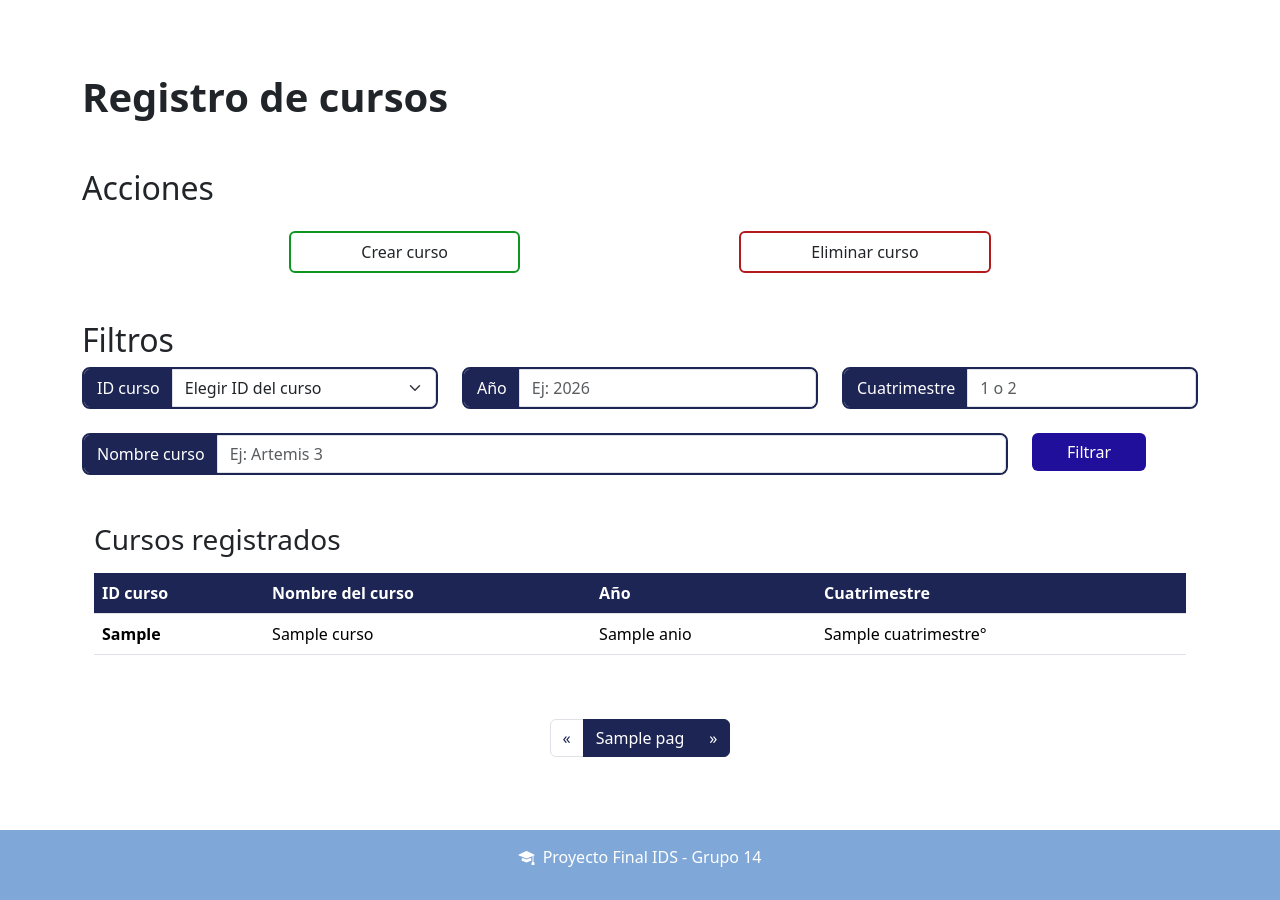
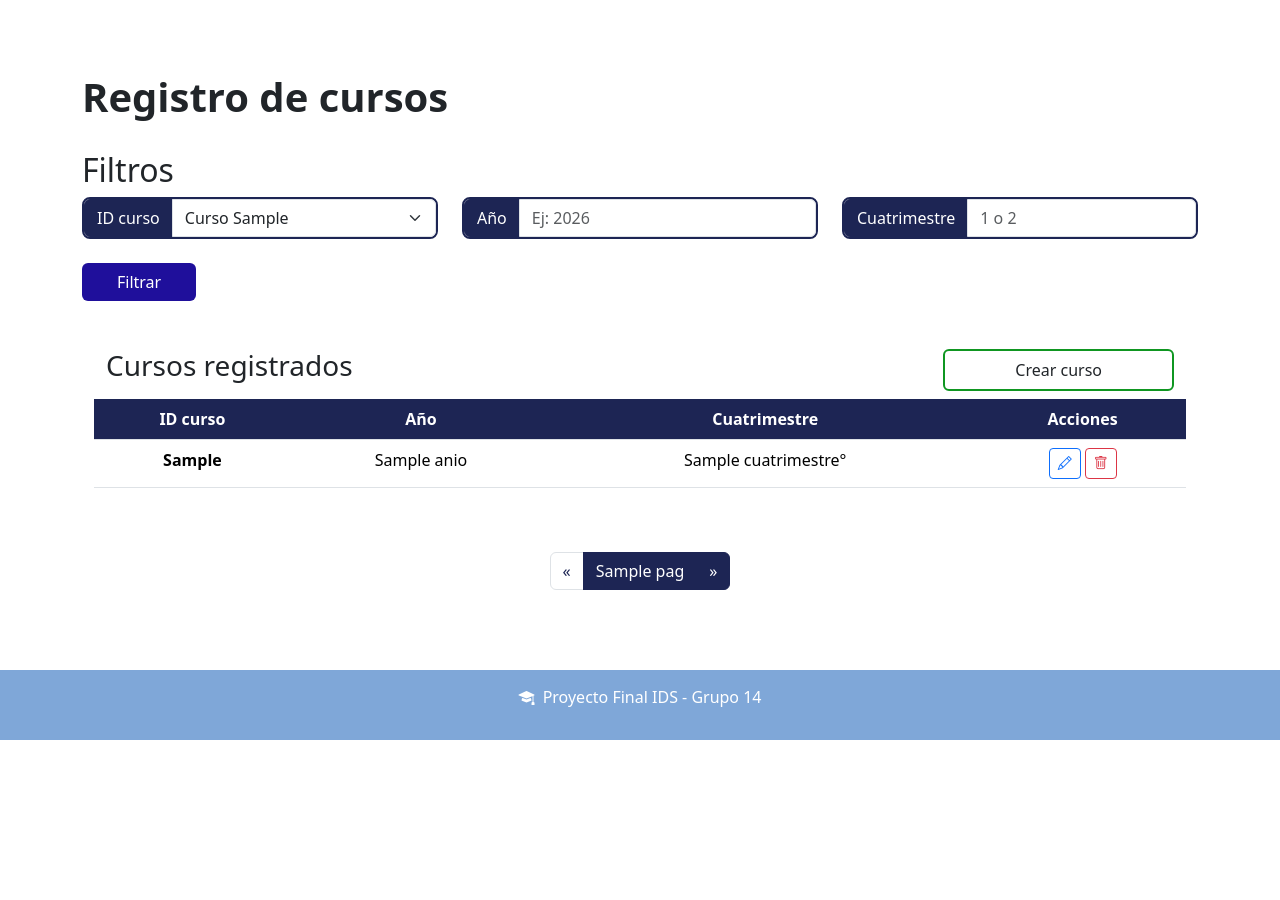
Before and after one commit to cfunest-sys/IDS_Proyecto_final_Grupo14, a Flask app: template app_frontend/templates/cursos.html in a window 1280 px wide. Shown: the part 60-960 px from the top of the page. After the commit the page ends 800 px from the top, so only its background shows below. Run offline with Flask 3, Linux system fonts and the light colour scheme; the template is opened without the code that fills it: most values are stand-ins (such as "Sample title", 1, 10 or a date in 2020).

Commit message:
correcion de estilo a cursos y añadi editar curso

```diff
--- a/app_frontend/templates/cursos.html
+++ b/app_frontend/templates/cursos.html
@@ -11,19 +11,6 @@ Gestión de cursos
         Registro de cursos
     </h1>
 
-    <div class="container mt-5 mb-5 px-0">
-        <h2>
-            Acciones
-        </h2>
-        <div class="row mb-5 mt-4 mx-0 justify-content-evenly">
-        <div class="col-auto">
-            <button class="btn btn-crear" data-bs-toggle="modal" data-bs-target="#modal_crear_curso">Crear curso</button>
-        </div>
-        <div class="col-auto">
-            <button class="btn btn-eliminar" data-bs-toggle="modal" data-bs-target="#modal_eliminar_curso">Eliminar curso</button>
-        </div>
-    </div>
-
     <div class="container px-0">
         <form action="/cursos" method="get">
             <h2>
@@ -34,9 +21,9 @@ Gestión de cursos
                     <div class="input-group">
                         <label class="input-group-text" for="inputGroupSelect01">ID curso</label>
                         <select class="form-select" id="inputGroupSelect01" name="id_curso">
-                            <option value="" selected>Elegir ID del curso</option>
+                            <option value="" >Elegir ID del curso</option>
                             {% for curso in cursos_todos %}
-                                <option value="{{ curso.id_curso }}">Curso {{ curso.id_curso }}</option>
+                                <option value="{{ curso.id_curso }}" {{'selected' if curso.id_curso | int == id_curso | int}}>Curso {{ curso.id_curso }}</option>
                             {% endfor %}
                         </select>
                     </div>
@@ -45,55 +32,66 @@ Gestión de cursos
                 <div class="col-md-4">
                     <div class="input-group">
                         <span class="input-group-text" id="inputGroup-sizing-default">Año</span>
-                        <input type="number" class="form-control" name="anio" placeholder="Ej: 2026" min="2000" max="2100">
+                        <input type="number" value="{{ anio }}" class="form-control" name="anio" placeholder="Ej: 2026" min="2000" max="2100">
                     </div>
                 </div>
 
                 <div class="col-md-4">
                     <div class="input-group">
                         <span class="input-group-text" id="inputGroup-sizing-default">Cuatrimestre</span>
-                        <input type="number" class="form-control" name="cuatrimestre" placeholder="1 o 2" min="1" max="2">
+                        <input type="number" value="{{ cuatrimestre }}" class="form-control" name="cuatrimestre" placeholder="1 o 2" min="1" max="2">
                     </div>
                 </div>
             </div>
+            <div class="col-md-2">
+                <button type="submit" class="btn btn-filtrar">Filtrar</button>
+            </div>
 
-            <div class="row mb-4">
-                <div class="col-md-10">
-                    <div class="input-group">
-                        <span class="input-group-text" id="inputGroup-sizing-default">Nombre curso</span>
-                        <input type="text" class="form-control" name="nombre_curso" placeholder="Ej: Artemis 3">
-                    </div>
-                </div>
-                <div class="col-md-2">
-                    <button type="submit" class="btn btn-filtrar">Filtrar</button>
-                </div>
-            </div>
         </form>
     </div>
 
     <div class="container mt-5 mb-5 px-0">
         <div class="row mt-5 mx-0">
             <div class="col-12">
-                <h3 class="titulo-tabla mb-3">
-                    Cursos registrados
-                </h3>
-
+                <div class="row mx-0">
+                    <h3 class="titulo-tabla mb-3 col">
+                        Cursos registrados
+                    </h3>
+                    <div class="col-auto">
+                        <button class="btn btn-crear" data-bs-toggle="modal" data-bs-target="#modal_crear_curso">Crear curso</button>
+                    </div>
+                </div>
                 <table class="table">
                     <thead>
                         <tr>
-                            <th scope="col">ID curso</th>
-                            <th scope="col">Nombre del curso</th>
-                            <th scope="col">Año</th>
-                            <th scope="col">Cuatrimestre</th>
+                            <th class="text-center" scope="col">ID curso</th>
+                            <th class="text-center" scope="col">Año</th>
+                            <th class="text-center" scope="col">Cuatrimestre</th>
+                            <th class="text-center">Acciones</th>
                         </tr>
                     </thead>
                     <tbody>
                         {% for curso in cursos %}
-                            <tr>
+                            <tr class="text-center">
                                 <th scope="row">{{ curso.id_curso }}</th>
-                                <td>{{ curso.nombre_curso }}</td>
                                 <td>{{ curso.anio }}</td>
                                 <td>{{ curso.cuatrimestre }}°</td>
+                                <td>
+                                    <div class="d-flex justify-content-center gap-1">
+                                    <div class="col-auto">
+                                        <button class="btn btn-sm btn-outline-primary btn-editar-eva" data-bs-toggle="modal" data-bs-target="#modal_modificar_curso" title="Modificar curso">
+                                            <i class="bi bi-pencil"></i>
+                                        </button>
+                                    </div>
+                                    <form action="/cursos/eliminar" method="POST" class="d-inline">
+                                      <input name="method" value="delete" type="hidden">
+                                      <input value="{{ curso.id_curso }}" type="hidden" name="id_curso">
+                                      <button type="submit" class="btn btn-sm btn-outline-danger" data-bs-toggle="tooltip" title="Eliminar curso">
+                                        <i class="bi bi-trash"></i>
+                                      </button>
+                                    </form>
+                                  </div>
+                                </td>
                             </tr>
                         {% else %}
                             <tr>
@@ -174,26 +172,36 @@ Gestión de cursos
         </div>
     </div>
 </div>
-
-<div class="modal fade" id="modal_eliminar_curso" tabindex="-1">
+<!-- Modal de modificar curso -->
+<div class="modal fade" id="modal_modificar_curso" tabindex="-1">
     <div class="modal-dialog modal-dialog-centered">
         <div class="modal-content">
             <div class="modal-header">
-                <h5 class="modal-title">Eliminar equipo</h5>
+                <h5 class="modal-title">Modificar curso</h5>
                 <button type="button" class="btn-close" data-bs-dismiss="modal"></button>
             </div>
 
-            <form action="/cursos/eliminar" method="post">
+            <form action="/cursos/modificar" method="post">
                 <div class="modal-body">
-                    <h6 class="texto-indicacion-modal mb-2">Complete el siguiente campo:</h6>
-                    <p class="advertencia-eliminar mb-3">PRECAUCIÓN: una vez que se elimine un curso no podrá recuperarlo</p>
+                    <h6 class="texto-indicacion-modal mb-3">Complete los siguientes campos:</h6>
+
                     <div class="input-group mb-4">
-                        <span class="input-group-text">id_curso</span>
-                        <input type="number" name="id_curso" class="form-control" placeholder="Ej: 104432" required>
+                        <span class="input-group-text">Id Curso</span>
+                        <input type="number" name="id_curso" class="form-control" placeholder="Ej: 1" min="1" required>
+                    </div>
+
+                    <div class="input-group mb-4">
+                        <span class="input-group-text">Año</span>
+                        <input type="number" name="anio" class="form-control" placeholder="Ej: 2026" min="2000" max="2100" required>
+                    </div>
+
+                    <div class="input-group mb-4">
+                        <span class="input-group-text">Cuatrimestre</span>
+                        <input type="number" name="cuatrimestre" class="form-control" placeholder="1 o 2" min="1" max="2" required>
                     </div>
 
                     <div class="d-flex justify-content-center mt-2">
-                        <button type="submit" class="btn btn-eliminar">Eliminar</button>
+                        <button type="submit" class="btn btn-crear">Modificar</button>
                     </div>
                 </div>
             </form>
@@ -201,4 +209,5 @@ Gestión de cursos
     </div>
 </div>
 
+
 {% endblock %}
```
Also changed, not shown: app_backend/data/queries.py (+38 -0 lines), app_backend/routes/cursos.py (+55 -1 lines), app_frontend/routes/cursos.py (+36 -9 lines), 4 other files.
